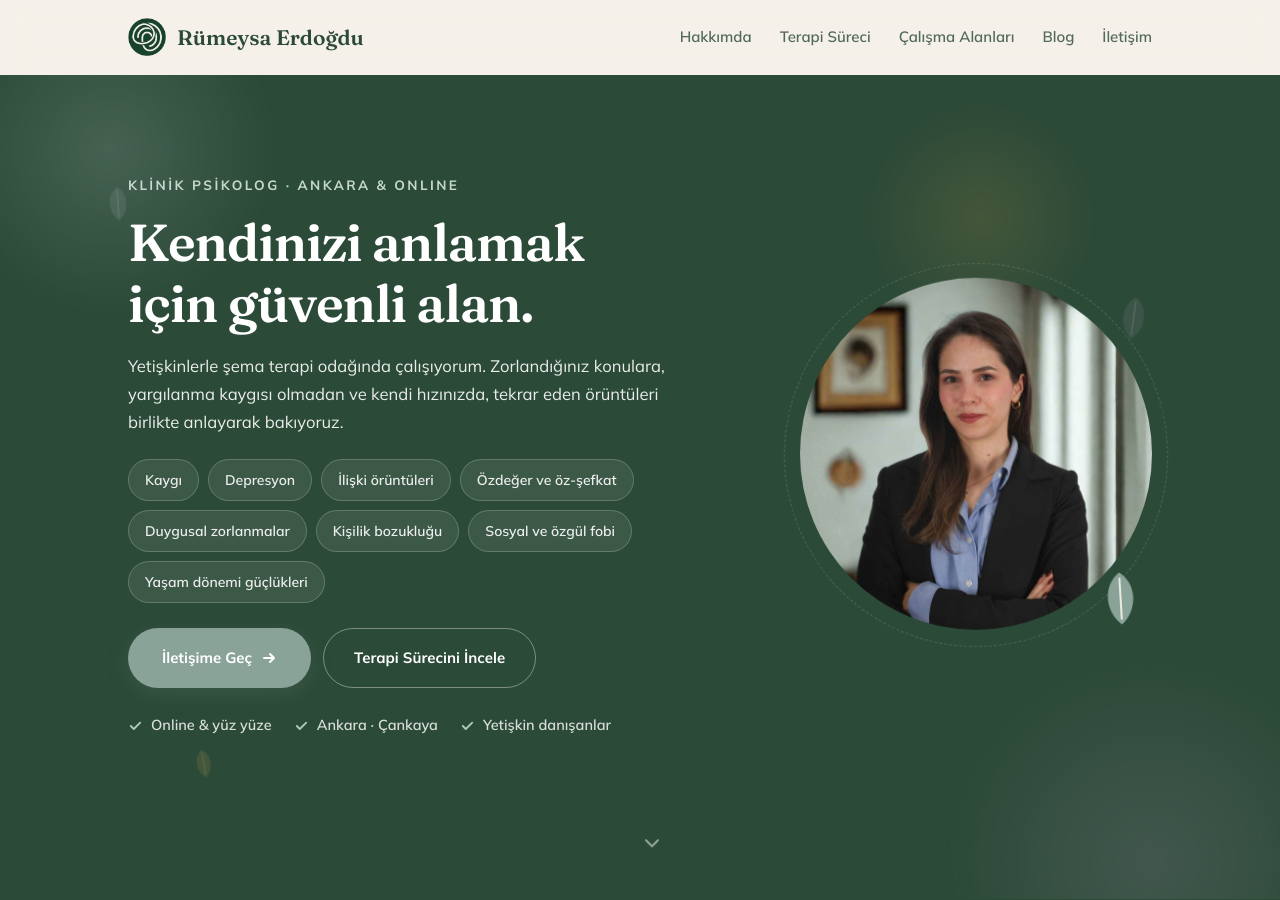
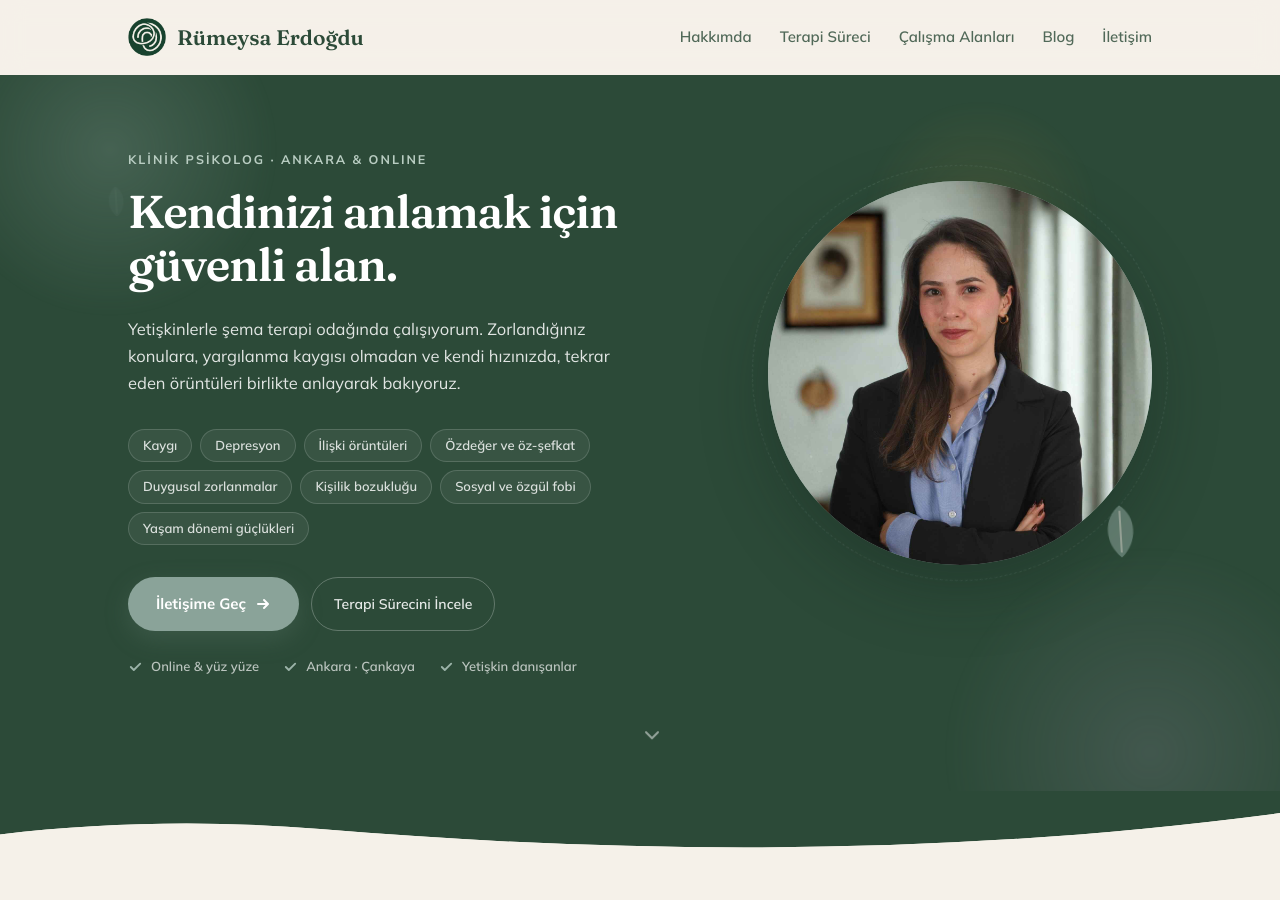
Before and after one commit to ardasaglamer9/rumeysaerdogdu.com, a Jekyll site: the page built from index.html, in a window 1280 px wide and 900 px high. Built offline with Jekyll 4.4.1, drawn with Linux system fonts in a browser that asks for light colours.

Commit message:
Hero'yu rafine et: 8px ritim, hiyerarşi ve denge
Yerleşim, içerik ve renk paleti değişmedi; yalnızca boşluk, oran ve
hiyerarşi düzenlendi.

- Dikey ritim CSS değişkenlerine bağlandı ve 8px'e oturtuldu:
  16 / 24 / 32 / 32 / 24. Hero artık tek bir blok olarak okunuyor.
- Fotoğraf 352 -> 400px (+%13,6) ve hero'nun ortasında değil başlıkla
  hizalı; align-items:start + 32px üst boşluk. Yüzme animasyonu kaldırıldı,
  yerine yumuşak tek yönlü gölge geldi.
- Sütun arası boşluk artırıldı (48-96px), fotoğraf sütunu sabit genişlikte;
  metin ölçüsü ekran genişliğinden bağımsız dengede kalıyor.
- Başlık 52 -> 46px, satır aralığı ve harf aralığı sıkılaştırıldı,
  max-width ile 2-3 dengeli satıra sarıyor.
- Açıklama 52ch (~60-65 karakter), satır aralığı 1.65.
- Etiketler yaklaşık %17 küçüldü (6/14px iç boşluk, 13px yazı), kenarlık ve
  zemin zayıflatıldı, aralık 8px; destekleyici öğe hâline geldi.
- CTA hiyerarşisi netleşti: birincil dolgulu ve gölgeli kalırken ikincil
  daha küçük, ince kenarlıklı ve sessiz. İkisi de daraltıldı.
- Güven satırı butonlara yaklaştı, 13px ve daha düşük kontrast.
- Dekoratif yapraklar 0.4 -> 0.14 opaklık, üçüncüsü kaldırıldı; halka 0.32.
- Hero yüksekliği kısaldı; 1440x960'ta sonraki bölümden 117px görünüyor.

Co-Authored-By: Claude Opus 5 <noreply@anthropic.com>

```diff
--- a/assets/css/style.css
+++ b/assets/css/style.css
@@ -503,96 +503,126 @@ body.nav-open{overflow:hidden;}
    Okuma sırası: başlık → fotoğraf → CTA → etiketler
    ========================================================= */
 
+/* 8px'lik dikey ritim. Hero içindeki her boşluk bu değerlerden birini kullanır;
+   böylece blok tek parça okunur. Mobilde daha sıkı bir ölçek devreye girer. */
+.hero{
+  --sp-eyebrow: 16px;   /* üst etiket → başlık */
+  --sp-title:   24px;   /* başlık → açıklama  */
+  --sp-desc:    32px;   /* açıklama → etiketler */
+  --sp-tags:    32px;   /* etiketler → butonlar */
+  --sp-cta:     24px;   /* butonlar → güven satırı */
+}
+
 /* Mobil: tek sütun, ortalanmış (mevcut estetik korunur)
-   Masaüstü: iki sütun — metin solda, büyütülmüş fotoğraf sağda */
-.hero-grid{display:grid;grid-template-columns:1fr;align-items:center;
-  gap:clamp(22px,3.4vh,38px);}
+   Masaüstü: iki sütun — metin solda, fotoğraf sağda */
+.hero-grid{display:grid;grid-template-columns:1fr;align-items:center;gap:24px;}
 @media(min-width:900px){
   .hero{text-align:left;}
-  .hero-grid{grid-template-columns:1.12fr .88fr;gap:clamp(40px,5vw,86px);}
-  .hero-photo-col{order:2;}
+  /* Fotoğraf sütunu sabit genişlikte; kalan alan metne gider.
+     Böylece satır uzunluğu ekran genişliğinden bağımsız olarak dengeli kalır. */
+  .hero-grid{
+    grid-template-columns:minmax(0,1fr) clamp(288px,30vw,400px);
+    gap:clamp(48px,6vw,96px);
+    align-items:start;              /* fotoğraf hero'nun ortasında değil, başlıkla hizalı */
+  }
+  .hero-photo-col{order:2;padding-top:32px;}  /* üst etiket yüksekliği kadar iner */
   .hero-content{order:1;}
 }
 
-/* --- Fotoğraf: belirgin şekilde büyütüldü --- */
-.hero-portrait{width:clamp(172px,23vh,224px);margin:0 auto clamp(16px,2.2vh,24px);}
+/* --- Fotoğraf --- */
+.hero-portrait{width:clamp(172px,23vh,224px);margin:0 auto 24px;}
 @media(min-width:900px){
-  .hero-portrait{width:min(100%,352px);margin:0 0 0 auto;}
+  .hero-portrait{width:100%;margin:0 0 0 auto;}
+  /* yumuşak, tek yönlü gölge — yüzer gibi değil, yerleşmiş dursun */
+  .hero-portrait .photo-frame{box-shadow:0 24px 64px rgba(18,32,25,.34);}
 }
-/* çok hafif süzülme (fadeUp transform kullandığı için iç öğeye verildi) */
-@keyframes floaty{0%,100%{transform:translateY(0)}50%{transform:translateY(-7px)}}
-.hero-portrait .photo-frame{animation:floaty 7s ease-in-out 1.2s infinite;}
 
-/* --- Üst etiket: daha okunabilir ---
+/* --- Üst etiket ---
    Metin HTML'de zaten büyük harfle yazılı; otomatik büyütme kapalı.
    Sebep: text-transform Türkçe kuralıyla "Online" → "ONLİNE" yapıyordu. */
-.hero .eyebrow{font-size:13.5px;letter-spacing:2.4px;color:#C7D9CF;
-  text-transform:none;margin-bottom:clamp(12px,1.8vh,18px);}
+.hero .eyebrow{font-size:12.5px;letter-spacing:2px;color:#B9CDC2;font-weight:700;
+  text-transform:none;margin-bottom:var(--sp-eyebrow);}
 
-/* --- Başlık: hero'nun en baskın öğesi --- */
-.hero h1{font-size:clamp(29px,min(5.2vw,6.1vh),52px);line-height:1.17;
-  letter-spacing:-0.02em;margin-bottom:clamp(14px,2vh,20px);}
+/* --- Başlık: hero'nun en baskın öğesi ---
+   max-width, başlığın 2-3 dengeli satıra sarmasını sağlar. */
+.hero h1{font-size:clamp(30px,4.4vw,46px);line-height:1.14;
+  letter-spacing:-0.022em;margin-bottom:var(--sp-title);}
+@media(min-width:900px){.hero h1{max-width:11.5em;}}
 
-/* --- Açıklama: kontrast yükseltildi --- */
-.hero .hero-desc{font-size:clamp(15.5px,1.85vh,18px);line-height:1.68;
-  color:rgba(255,255,255,.9);max-width:600px;
-  margin:0 auto clamp(18px,2.6vh,26px);}
+/* --- Açıklama: ~60-65 karakterlik satır --- */
+.hero .hero-desc{font-size:16.5px;line-height:1.65;
+  color:rgba(255,255,255,.86);max-width:52ch;
+  margin:0 auto var(--sp-desc);}
 @media(min-width:900px){.hero .hero-desc{margin-left:0;}}
 
-/* --- Problem etiketleri (pill) --- */
-.hero-tags{display:flex;flex-wrap:wrap;justify-content:center;gap:9px;
-  margin:0 0 clamp(20px,2.8vh,28px);}
-.hero-tags a{display:inline-flex;align-items:center;padding:8px 16px;border-radius:999px;
-  font-size:14px;font-weight:600;color:rgba(255,255,255,.9);
-  background:rgba(255,255,255,.08);border:1px solid rgba(255,255,255,.2);
-  transition:background .22s,border-color .22s,color .22s,transform .22s;}
-.hero-tags a:hover{background:rgba(255,255,255,.17);border-color:rgba(175,198,188,.65);
-  color:#fff;transform:translateY(-2px);}
+/* --- Problem etiketleri: destekleyici, baskın değil --- */
+.hero-tags{display:flex;flex-wrap:wrap;justify-content:center;gap:8px;
+  margin:0 0 var(--sp-tags);}
+.hero-tags a{display:inline-flex;align-items:center;padding:6px 14px;border-radius:999px;
+  font-size:13px;font-weight:600;line-height:1.5;color:rgba(255,255,255,.82);
+  background:rgba(255,255,255,.06);border:1px solid rgba(255,255,255,.15);
+  transition:background .22s,border-color .22s,color .22s;}
+.hero-tags a:hover{background:rgba(255,255,255,.13);border-color:rgba(175,198,188,.5);
+  color:#fff;}
 @media(min-width:900px){.hero-tags{justify-content:flex-start;}}
 
-/* --- CTA: birincil + ikincil --- */
+/* --- CTA: birincil açıkça baskın, ikincil sessiz --- */
 .hero-cta{display:flex;flex-wrap:wrap;justify-content:center;gap:12px;
-  margin-bottom:clamp(20px,2.8vh,28px);}
+  margin-bottom:var(--sp-cta);}
 @media(min-width:900px){.hero-cta{justify-content:flex-start;}}
-.hero .hero-cta .btn{opacity:0;animation:fadeUp .8s ease .7s forwards;}
-.btn-ghost{display:inline-flex;align-items:center;gap:9px;padding:16px 30px;
-  border-radius:999px;font-weight:700;font-size:15px;color:#fff;
-  border:1.5px solid rgba(255,255,255,.38);
-  transition:background .22s,border-color .22s,gap .22s,transform .22s;
+.hero .hero-cta .btn{padding:14px 28px;font-size:15px;
+  box-shadow:0 8px 24px rgba(94,122,106,.32);
+  opacity:0;animation:fadeUp .8s ease .7s forwards;}
+.hero .hero-cta .btn:hover{box-shadow:0 12px 30px rgba(94,122,106,.4);}
+.btn-ghost{display:inline-flex;align-items:center;gap:8px;padding:12px 22px;
+  border-radius:999px;font-weight:600;font-size:14px;color:rgba(255,255,255,.88);
+  border:1px solid rgba(255,255,255,.26);
+  transition:background .22s,border-color .22s,color .22s;
   opacity:0;animation:fadeUp .8s ease .78s forwards;}
-.btn-ghost:hover{background:rgba(255,255,255,.11);border-color:rgba(255,255,255,.72);
-  gap:13px;transform:translateY(-2px);}
+.btn-ghost:hover{background:rgba(255,255,255,.09);border-color:rgba(255,255,255,.5);
+  color:#fff;}
 
-/* --- Güven satırı --- */
-.hero-trust{display:flex;flex-wrap:wrap;justify-content:center;gap:9px 22px;
+/* --- Güven satırı: butonlara yakın, sessiz --- */
+.hero-trust{display:flex;flex-wrap:wrap;justify-content:center;gap:8px 24px;
   list-style:none;margin:0;padding:0;
   opacity:0;animation:fadeUp .8s ease .88s forwards;}
 @media(min-width:900px){.hero-trust{justify-content:flex-start;}}
 .hero-trust li{display:inline-flex;align-items:center;gap:8px;
-  font-size:14.5px;font-weight:600;color:rgba(255,255,255,.82);}
-.hero-trust svg{color:#AFC6BC;flex:0 0 auto;}
+  font-size:13px;font-weight:600;color:rgba(255,255,255,.68);}
+.hero-trust svg{color:rgba(175,198,188,.85);flex:0 0 auto;}
 
-/* --- Dekoratif yapraklar geri planda kalsın --- */
-.hero .leaf{opacity:.4;}
-.hero .leaf-1{width:34px;}
-.hero .leaf-2{width:42px;}
-.hero .leaf-3{width:28px;}
-.hero-portrait .ring{opacity:.55;}
+/* --- Dekoratif yapraklar: içerikle yarışmasın --- */
+.hero .leaf{opacity:.14;}
+.hero .leaf-1{width:30px;}
+.hero .leaf-2{width:38px;}
+.hero .leaf-3{display:none;}
+.hero-portrait .ring{opacity:.32;}
+.hero-portrait .leaf-a{opacity:.55;}
+
+/* --- Hero yüksekliği: sonraki bölümden bir parça görünsün --- */
+@media(min-width:900px){
+  .hero{min-height:calc(88vh - 76px);min-height:calc(88svh - 76px);
+    padding:48px 0 88px;}
+}
 
 /* içerik yoğunlaştığı için küçük ekranlarda kaydırma oku gizlenir */
 @media(max-width:899px){.scrollcue{display:none;}}
 
 /* --- Mobil: CTA'nın ilk ekranda kalması için yoğunluk azaltıldı --- */
 @media(max-width:600px){
-  .hero{padding:16px 0 40px;min-height:auto;}
-  .hero-portrait{width:clamp(150px,20vh,176px);margin-bottom:12px;}
-  .hero .eyebrow{font-size:11.5px;letter-spacing:1.5px;margin-bottom:8px;}
-  .hero h1{font-size:clamp(25px,6.9vw,30px);margin-bottom:10px;}
-  .hero .hero-desc{font-size:14.5px;line-height:1.55;margin-bottom:12px;}
-  .hero-tags{gap:6px;margin-bottom:12px;}
+  /* aynı ritim, bir kademe sıkı */
+  .hero{--sp-eyebrow:8px; --sp-title:16px; --sp-desc:16px; --sp-tags:16px; --sp-cta:16px;
+    padding:16px 0 40px;min-height:auto;}
+  .hero-grid{gap:16px;}
+  .hero-portrait{width:clamp(150px,20vh,176px);margin-bottom:8px;}
+  .hero .eyebrow{font-size:11.5px;letter-spacing:1.5px;}
+  .hero h1{font-size:clamp(25px,6.9vw,30px);}
+  .hero .hero-desc{font-size:15px;line-height:1.6;}
+  .hero-tags{gap:6px;}
   .hero-tags a{padding:6px 12px;font-size:12.5px;}
-  .hero-cta{gap:9px;margin-bottom:16px;}
-  .hero-cta .btn,.btn-ghost{padding:14px 26px;font-size:14.5px;}
-  .hero-trust{gap:7px 16px;}
-  .hero-trust li{font-size:13.5px;}
+  .hero-cta{gap:8px;}
+  .hero .hero-cta .btn{padding:13px 24px;font-size:14.5px;}
+  .btn-ghost{padding:12px 22px;font-size:14px;}
+  .hero-trust{gap:8px 16px;}
+  .hero-trust li{font-size:12.5px;}
 }
```
